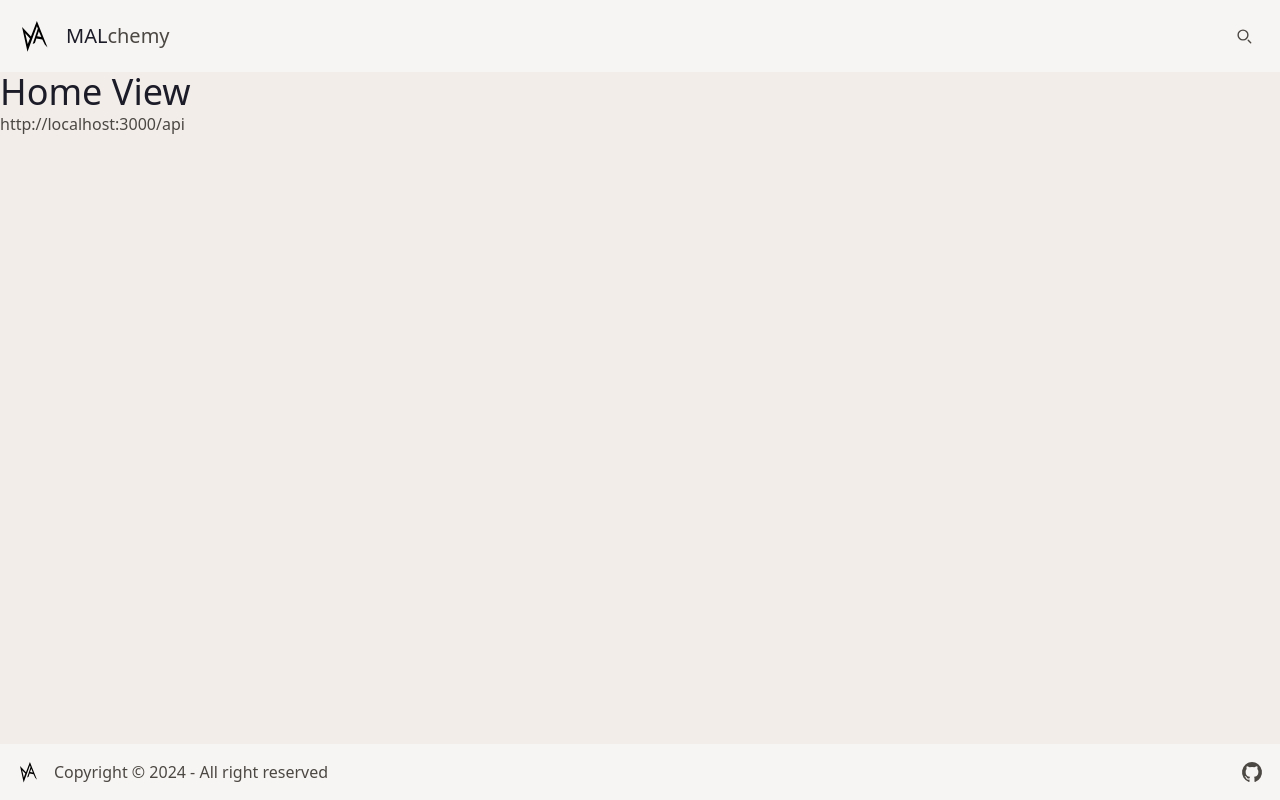
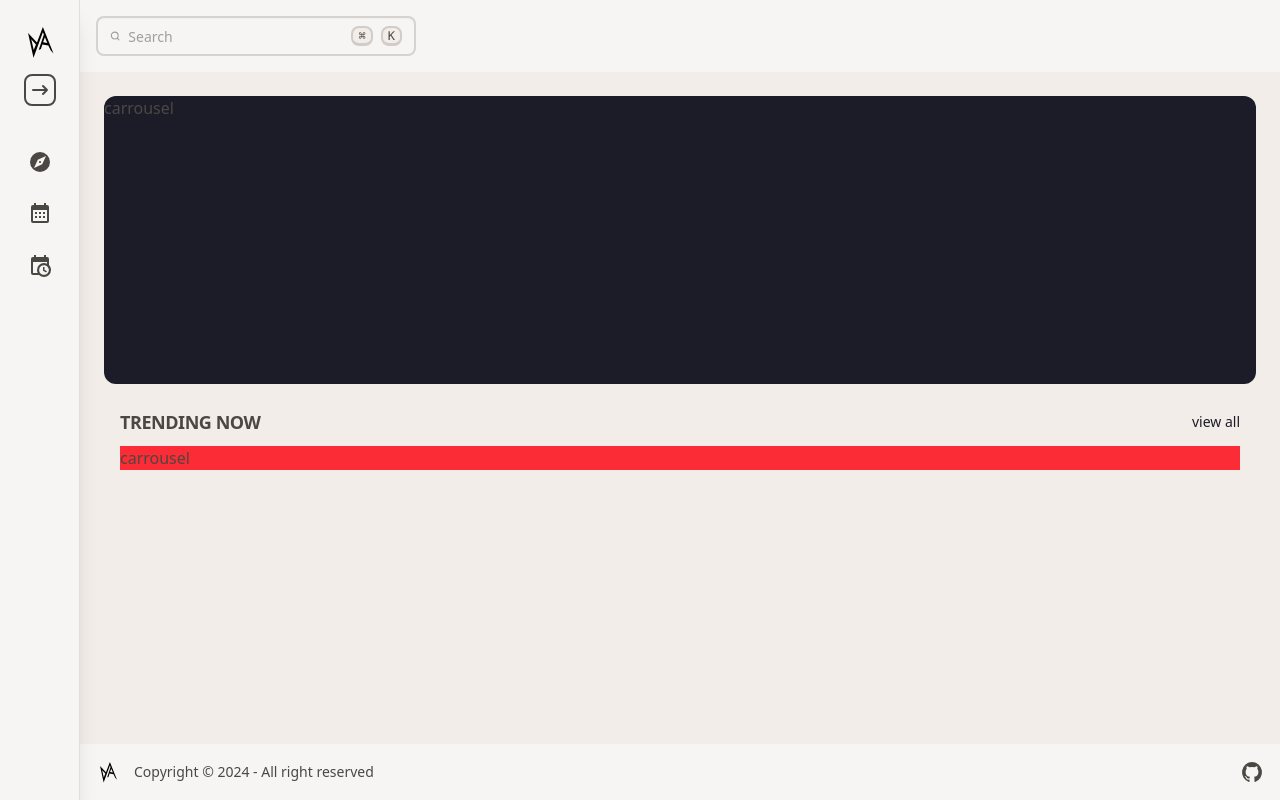
Before and after one commit to crosscentury/vue-anime, a Vue app: page / in a window 1280 px wide. Built offline with nearby package versions, Linux system fonts and the light colour scheme.

Commit message:
feat: layout upgraded

```diff
--- a/package.json
+++ b/package.json
@@ -13,6 +13,7 @@
   "dependencies": {
     "@tailwindcss/vite": "^4.1.12",
     "daisyui": "^5.0.50",
+    "pinia": "^3.0.3",
     "tailwindcss": "^4.1.12",
     "vue": "^3.5.18",
     "vue-router": "^4.5.1"
--- /dev/null
+++ b/src/components/nav/NavLink.vue
@@ -0,0 +1,25 @@
+<script setup lang="ts">
+import type { NavLink } from '@/interface/nav';
+import { useUiStore } from '@/stores/uiStore';
+
+const props = defineProps<NavLink>();
+
+const ui = useUiStore();
+</script>
+
+<template>
+  <li
+    class="hover:bg-base-200 flex w-full cursor-pointer items-center rounded p-3 transition-transform duration-500"
+  >
+    <router-link :to="props.href" class="contents">
+      <span class="grid size-6 shrink-0 place-items-center">
+        <slot></slot>
+      </span>
+      <span
+        :class="['overflow-hidden transition-all', ui.open ? 'ml-3.5' : 'w-0']"
+      >
+        {{ props.label }}
+      </span>
+    </router-link>
+  </li>
+</template>
--- a/src/components/search/SearchInput.vue
+++ b/src/components/search/SearchInput.vue
@@ -1,42 +1,44 @@
-<script setup>
-import { ref } from 'vue';
+<script setup lang="ts">
+import { onBeforeUnmount, onMounted, ref } from 'vue';
 
-const display = ref(false);
+const searchInput = ref<HTMLInputElement | null>(null);
+
+const handleKeyDown = (e: KeyboardEvent) => {
+  if ((e.ctrlKey || e.metaKey) && e.key.toLowerCase() === 'k') {
+    e.preventDefault();
+    searchInput.value?.focus();
+  }
+};
+
+onMounted(() => {
+  window.addEventListener('keydown', handleKeyDown);
+});
+
+onBeforeUnmount(() => {
+  window.removeEventListener('keydown', handleKeyDown);
+});
 </script>
 
 <template>
-  <div class="flex items-center justify-end gap-3.5">
-    <input
-      type="search"
-      :inert="!display"
-      :class="[
-        'input input-primary input-md max-w-sm transition-all duration-300',
-        display ? 'w-full opacity-100' : 'w-0 opacity-0',
-      ]"
-    />
-    <button
-      :class="[
-        'btn btn-square btn-md hover:btn-primary',
-        !display ? 'btn-ghost' : 'btn-primary btn-outline',
-      ]"
-      @click="display = !display"
+  <label class="input" ref="searchInput">
+    <svg
+      class="h-[1em] opacity-50"
+      xmlns="http://www.w3.org/2000/svg"
+      viewBox="0 0 24 24"
     >
-      <svg
-        class="size-[1.2em]"
-        aria-hidden="true"
-        xmlns="http://www.w3.org/2000/svg"
-        width="24"
-        height="24"
+      <g
+        stroke-linejoin="round"
+        stroke-linecap="round"
+        stroke-width="2.5"
         fill="none"
-        viewBox="0 0 24 24"
+        stroke="currentColor"
       >
-        <path
-          stroke="currentColor"
-          stroke-linecap="round"
-          stroke-width="2"
-          d="m21 21-3.5-3.5M17 10a7 7 0 1 1-14 0 7 7 0 0 1 14 0Z"
-        />
-      </svg>
-    </button>
-  </div>
+        <circle cx="11" cy="11" r="8"></circle>
+        <path d="m21 21-4.3-4.3"></path>
+      </g>
+    </svg>
+    <input type="search" class="grow" placeholder="Search" />
+    <kbd class="kbd kbd-sm">⌘</kbd>
+    <kbd class="kbd kbd-sm">K</kbd>
+  </label>
 </template>
--- /dev/null
+++ b/src/components/ui/aside.vue
@@ -0,0 +1,111 @@
+<script setup>
+import { useUiStore } from '@/stores/uiStore';
+import NavLink from '@/components/nav/NavLink.vue';
+
+const ui = useUiStore();
+</script>
+
+<script>
+const LINKS = Array.from({ length: 3 });
+</script>
+
+<template>
+  <aside
+    :class="[
+      'border-base-300 bg-base-100 sticky top-0 z-10 row-span-3 flex h-screen w-[min(16rem,100%)] flex-col border-r shadow-xl transition-all duration-500 max-md:absolute',
+      ui.open ? 'left-0' : 'max-md:-translate-x-full md:w-20',
+    ]"
+  >
+    <section>
+      <div
+        :class="[
+          'flex items-center justify-between gap-3.5 p-6 transition-transform duration-500',
+          { 'md:flex-col': !ui.open },
+        ]"
+      >
+        <div class="flex items-center justify-center gap-3.5">
+          <figure class="aspect-square w-9 dark:invert">
+            <img src="/logo.svg" alt="logo" class="aspect-square" />
+          </figure>
+          <h1
+            :class="['text-xl font-light', { 'md:hidden md:w-0': !ui.open }]"
+            :inert="!ui.open"
+          >
+            <span class="text-primary font-semibold">MAL</span>chemy
+          </h1>
+        </div>
+        <button
+          @click="ui.toggle"
+          :class="[
+            'btn btn-square btn-outline bg-base-100 btn-sm transition-transform',
+            { 'rotate-y-180': ui.open },
+          ]"
+        >
+          <svg
+            aria-hidden="true"
+            xmlns="http://www.w3.org/2000/svg"
+            width="24"
+            height="24"
+            fill="none"
+            viewBox="0 0 24 24"
+          >
+            <path
+              stroke="currentColor"
+              stroke-linecap="round"
+              stroke-linejoin="round"
+              stroke-width="2"
+              d="M19 12H5m14 0-4 4m4-4-4-4"
+            />
+          </svg>
+        </button>
+      </div>
+      <ul class="space-y-1 overflow-x-hidden px-4 py-2">
+        <NavLink href="/" label="Home">
+          <svg
+            xmlns="http://www.w3.org/2000/svg"
+            width="24"
+            height="24"
+            viewBox="0 0 24 24"
+          >
+            <path
+              fill="currentColor"
+              d="M14.19 14.19L6 18l3.81-8.19L18 6m-6-4A10 10 0 0 0 2 12a10 10 0 0 0 10 10a10 10 0 0 0 10-10A10 10 0 0 0 12 2m0 8.9a1.1 1.1 0 0 0-1.1 1.1a1.1 1.1 0 0 0 1.1 1.1a1.1 1.1 0 0 0 1.1-1.1a1.1 1.1 0 0 0-1.1-1.1"
+            />
+          </svg>
+        </NavLink>
+        <NavLink href="/season" label="Season">
+          <svg
+            xmlns="http://www.w3.org/2000/svg"
+            width="24"
+            height="24"
+            viewBox="0 0 24 24"
+          >
+            <path
+              fill="currentColor"
+              d="M9 10v2H7v-2zm4 0v2h-2v-2zm4 0v2h-2v-2zm2-7a2 2 0 0 1 2 2v14a2 2 0 0 1-2 2H5a2 2 0 0 1-2-2V5a2 2 0 0 1 2-2h1V1h2v2h8V1h2v2zm0 16V8H5v11zM9 14v2H7v-2zm4 0v2h-2v-2zm4 0v2h-2v-2z"
+            />
+          </svg>
+        </NavLink>
+        <NavLink href="/upcoming" label="Upcoming">
+          <svg
+            xmlns="http://www.w3.org/2000/svg"
+            width="24"
+            height="24"
+            viewBox="0 0 24 24"
+          >
+            <path
+              fill="currentColor"
+              d="M15 13h1.5v2.82l2.44 1.41l-.75 1.3L15 16.69zm4-5H5v11h4.67c-.43-.91-.67-1.93-.67-3a7 7 0 0 1 7-7c1.07 0 2.09.24 3 .67zM5 21a2 2 0 0 1-2-2V5c0-1.11.89-2 2-2h1V1h2v2h8V1h2v2h1a2 2 0 0 1 2 2v6.1c1.24 1.26 2 2.99 2 4.9a7 7 0 0 1-7 7c-1.91 0-3.64-.76-4.9-2zm11-9.85A4.85 4.85 0 0 0 11.15 16c0 2.68 2.17 4.85 4.85 4.85A4.85 4.85 0 0 0 20.85 16c0-2.68-2.17-4.85-4.85-4.85"
+            />
+          </svg>
+        </NavLink>
+      </ul>
+    </section>
+  </aside>
+  <div
+    v-if="ui.open"
+    :inert="!ui.open"
+    class="bg-base-300/75 absolute inset-0 z-5 md:hidden"
+    @click.once="ui.toggle"
+  ></div>
+</template>
--- /dev/null
+++ b/src/interface/nav.ts
@@ -0,0 +1,4 @@
+export interface NavLink {
+  href: string;
+  label: string;
+}
--- a/src/layouts/RootLayout.vue
+++ b/src/layouts/RootLayout.vue
@@ -1,32 +1,49 @@
 <script setup>
 import SearchInput from '@/components/search/SearchInput.vue';
+import Aside from '@/components/ui/aside.vue';
+import { useUiStore } from '@/stores/uiStore';
+
+const ui = useUiStore();
 </script>
 
 <template>
-  <div class="flex min-h-screen flex-col">
-    <header class="bg-base-100 p-4">
-      <div class="mx-auto flex max-w-screen-xl items-center justify-between">
-        <a href="/" class="flex items-center gap-3.5">
-          <figure>
-            <img
-              src="/logo.svg"
-              alt="logo"
-              class="aspect-square w-9 dark:invert"
+  <div
+    class="flex min-h-screen w-screen flex-col md:grid md:grid-cols-[auto_1fr] md:grid-rows-[auto_1fr_auto]"
+  >
+    <Aside />
+    <header class="bg-base-100 col-span-1 p-4">
+      <div class="mx-auto flex items-center gap-3.5">
+        <button class="btn btn-ghost btn-md flex md:hidden" @click="ui.toggle">
+          <svg
+            class="size-[1.5em]"
+            aria-hidden="true"
+            xmlns="http://www.w3.org/2000/svg"
+            width="24"
+            height="24"
+            fill="none"
+            viewBox="0 0 24 24"
+          >
+            <path
+              stroke="currentColor"
+              stroke-linecap="round"
+              stroke-width="2"
+              d="M5 7h14M5 12h14M5 17h14"
             />
-          </figure>
-          <h1 class="text-xl"><span class="text-primary">MAL</span>chemy</h1>
-        </a>
+          </svg>
+        </button>
         <SearchInput />
       </div>
     </header>
-    <main class="bg-base-200 flex-1">
-      <router-view />
+    <main class="bg-base-200 col-span-1 col-start-2 row-start-2 max-md:flex-1">
+      <div class="mx-auto max-w-7xl p-6">
+        <router-view />
+      </div>
     </main>
-    <footer className="bg-base-100 p-4">
+    <footer className="bg-base-100 p-4 col-span-1">
       <div
         className="max-w-screen-xl mx-auto flex flex-wrap items-center justify-between"
       >
-        <div class="flex items-center gap-3.5">
+        <div class="flex flex-1 items-center gap-3.5">
           <figure>
             <img
               src="/logo.svg"
@@ -34,7 +51,7 @@ import SearchInput from '@/components/search/SearchInput.vue';
               class="aspect-square w-6 dark:invert"
             />
           </figure>
-          <p>
+          <p class="w-full flex-1 truncate text-sm">
             Copyright © {{ new Date().getFullYear() }} - All right reserved
           </p>
         </div>
--- a/src/router/index.ts
+++ b/src/router/index.ts
@@ -13,7 +13,22 @@ const router = createRouter({
           name: 'home',
           component: () => import('@/views/HomeView.vue'),
         },
+        {
+          path: '/upcoming',
+          name: 'upcoming',
+          component: () => import('@/views/HomeView.vue'),
+        },
+        {
+          path: '/season',
+          name: 'season',
+          component: () => import('@/views/HomeView.vue'),
+        },
       ],
+    },
+    {
+      path: '/:pathMatch(.*)*',
+      name: 'not-found',
+      component: () => import('@/views/NotFound.vue'),
     },
   ],
 });
--- /dev/null
+++ b/src/stores/uiStore.ts
@@ -0,0 +1,12 @@
+import { defineStore } from 'pinia';
+
+export const useUiStore = defineStore('ui', {
+  state: () => ({
+    open: false,
+  }),
+  actions: {
+    toggle() {
+      this.open = !this.open;
+    },
+  },
+});
--- a/src/views/HomeView.vue
+++ b/src/views/HomeView.vue
@@ -3,8 +3,16 @@ const api = import.meta.env.VITE_API_URL;
 </script>
 
 <template>
-  <div>
-    <h1 class="text-primary text-2xl md:text-4xl">Home View</h1>
-    <p>{{ api }}</p>
-  </div>
+  <section class="bg-primary h-72 w-full rounded-xl">carrousel</section>
+  <section class="container mx-auto px-4 py-6">
+    <div class="flex flex-col gap-2.5">
+      <div class="flex items-center justify-between">
+        <h1 class="text-lg font-semibold tracking-tight uppercase">
+          Trending NOW
+        </h1>
+        <a href="#" class="link-secondary text-sm">view all</a>
+      </div>
+      <div class="flex w-full bg-red-500">carrousel</div>
+    </div>
+  </section>
 </template>
--- /dev/null
+++ b/src/views/NotFound.vue
@@ -0,0 +1,18 @@
+<template>
+  <main class="grid h-screen place-items-center px-6 py-24 sm:py-32 lg:px-8">
+    <div class="text-center">
+      <p class="text-primary text-base font-semibold">404</p>
+      <h1 class="mt-4 text-5xl font-semibold tracking-tight sm:text-7xl">
+        Page not found
+      </h1>
+      <p
+        class="mt-6 text-lg font-medium text-pretty text-gray-400 sm:text-xl/8"
+      >
+        Sorry, we couldn’t find the page you’re looking for.
+      </p>
+      <div class="mt-10 flex items-center justify-center gap-x-6">
+        <router-link to="/" class="btn btn-primary">Go back home</router-link>
+      </div>
+    </div>
+  </main>
+</template>
```
Also changed, not shown: src/main.ts (+6 -5 lines), 1 other file (tests, documents, lock files or other folders).
